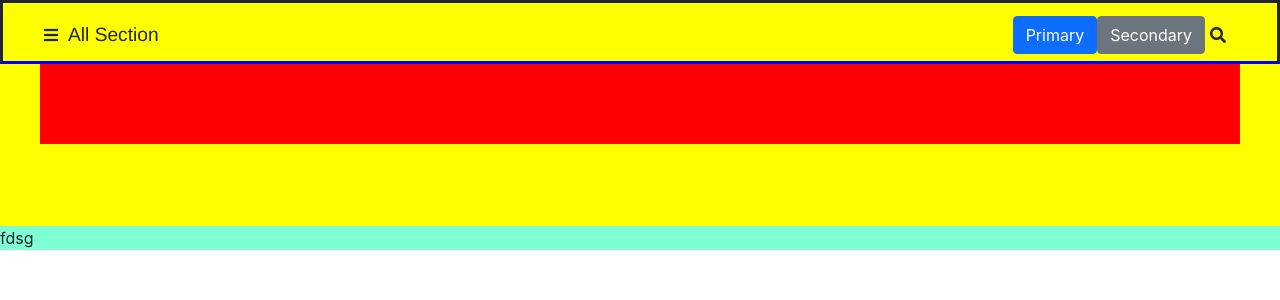
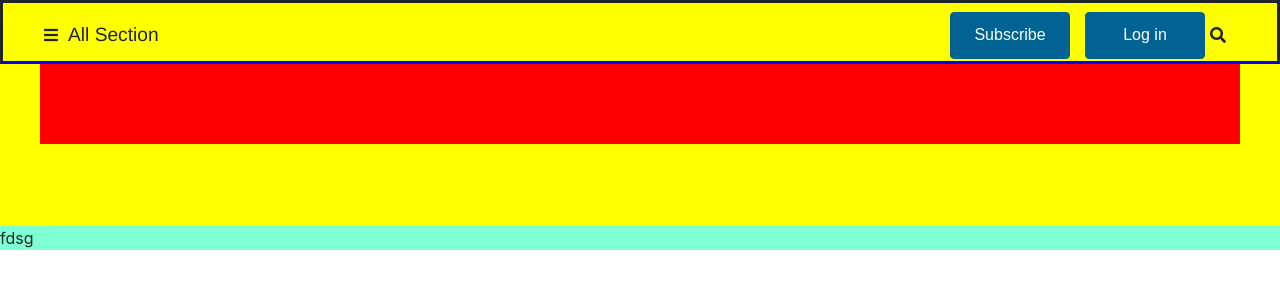
Before and after one commit to adi-web/mercury_news, a React (Create React App) app: page / in a window 1280 px wide. Shown: the top 300 px of the page. Built offline with nearby package versions, Linux system fonts and the light colour scheme.

Commit message:
modificato styile button

```diff
--- a/src/components/Header.css
+++ b/src/components/Header.css
@@ -12,6 +12,22 @@
     height: 226px;
     background-color: yellow;
 
+}
+.btn-style
+{
+        background-color: #006394;
+        border-color: #006394;
+        margin-left: 15px;
+        color: white;
+        font-family: "Arial";
+        height: 47px;
+        width: 120px;
+}
+.btn-style:hover{
+
+    background-color: blue;
+    color: white;
+    text-decoration: underline;
 }
 .first_nav, .col{
     width: 100%;
@@ -119,7 +135,7 @@
 }
 
 
-@media only screen and (max-width: 800px) {
+@media only screen and (max-width: 1050px) {
 
     .container-button{
         display: none;
--- a/src/components/Header.tsx
+++ b/src/components/Header.tsx
@@ -46,8 +46,8 @@ function Header() {
                             </div>
                             <div className=" col">
                                 <div className="container-button">
-                                    <button type="button" className="btn btn-primary">Primary</button>
-                                    <button type="button" className="btn btn-secondary">Secondary</button>
+                                    <button type="button" className="btn  btn-style">Subscribe</button>
+                                    <button type="button" className="btn  btn-style">Log in</button>
                                     <div className="icon-search">
                                         <i className="fa fa-search" aria-hidden="true"></i>
                                     </div>
```
